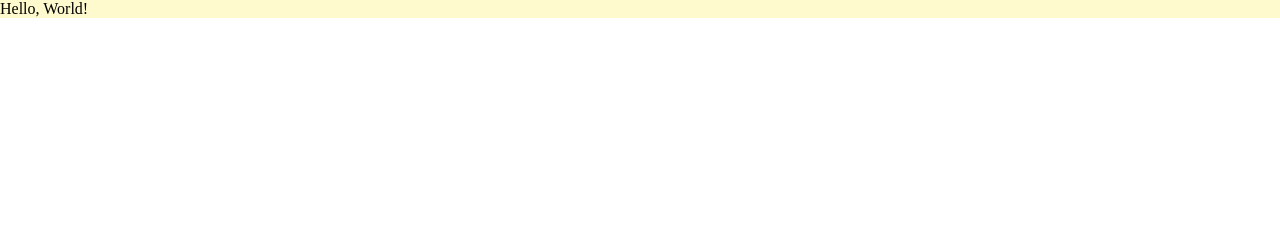
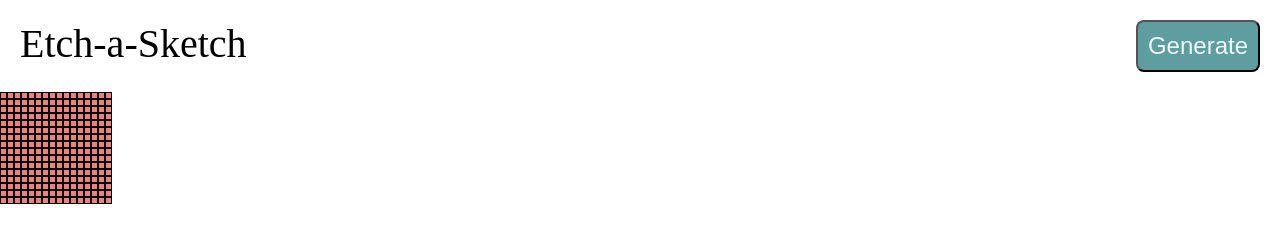
Before and after one commit to jeff-dillon/etch-a-sketch, a plain HTML site: page index.html in a window 1280 px wide. Drawn offline with Linux system fonts and the light colour scheme.

Commit message:
implemented basic functionality

```diff
--- a/index.html
+++ b/index.html
@@ -6,9 +6,13 @@
     <meta name="viewport" content="width=device-width, initial-scale=1.0">
     <script src="script.js" defer></script>
     <link rel="stylesheet" href="style.css">
-    <title>Document</title>
+    <title>Etch-a-Sketch</title>
 </head>
 <body>
+    <div class="header">
+        <div class="title">Etch-a-Sketch</div>
+        <div class="size"><button id="generate">Generate</button></div>
+    </div>
     <div class="grid-container"></div>
 </body>
 </html>
--- a/script.js
+++ b/script.js
@@ -1,15 +1,37 @@
-const gridContainer = document.querySelector(".grid-container");
-console.log(gridContainer);
-gridContainer.textContent = "Hello, World!";
+function toggleHighlight(e) {
+    e.srcElement.classList.add('highlight');
+}
 
-function toggleHighlight(e) {
-    console.log(e.srcElement);
-    if(e.srcElement.classList.contains('highlight')) {
-        e.srcElement.classList.remove('highlight');
-    } else {
-        e.srcElement.classList.add('highlight');
+function createGrid(numBoxes) {
+    const gridContainer = document.querySelector(".grid-container");
+    gridContainer.style.setProperty('--grid-rows', numBoxes);
+    gridContainer.style.setProperty('--grid-cols', numBoxes);
+    for(i = 0; i < numBoxes * numBoxes; i++) {
+        const div = document.createElement('div');
+        div.className = 'block';
+        div.addEventListener('mouseover', toggleHighlight);
+        gridContainer.appendChild(div);
     }
 }
 
-gridContainer.addEventListener('mouseover', toggleHighlight);
-gridContainer.addEventListener('mouseout', toggleHighlight);
+function clearGrid() {
+    const gridContainer = document.querySelector(".grid-container");
+    while(gridContainer.firstChild) {
+        gridContainer.removeChild(gridContainer.firstChild);
+    }
+}
+
+function promptForSize() {
+    let gridSize = 0;
+    do {
+        gridSize = parseInt(prompt("Enter grid size (1-100):"));
+    } while (isNaN(gridSize) || gridSize > 100 || gridSize < 1);
+    clearGrid();
+    createGrid(gridSize);
+}
+
+const generateBtn = document.querySelector("#generate");
+generateBtn.addEventListener('click', promptForSize);
+
+const defaultGridSize = 16;
+createGrid(defaultGridSize);
--- a/style.css
+++ b/style.css
@@ -1,3 +1,8 @@
+:root {
+    --grid-cols: 1;
+    --grid-rows: 1;
+}
+
 html, body, .viewport {
     width: 100%;
     height: 100%;
@@ -5,9 +10,38 @@ html, body, .viewport {
 }
 
 .grid-container {
-    display: flex;
+    display: grid;
+    grid-template-columns: repeat(var(--grid-cols), 1fr);
+    grid-template-rows: repeat(var(--grid-rows), 1fr);
+    max-width: max-content;
+}
+
+.block {
+    border: 1px solid black;
+    background-color: lightcoral;
+    height: 5px;
+    width: 5px;
 }
 
 .highlight {
     background-color: lemonchiffon;
 }
+
+.header {
+    padding: 20px;
+    display: flex;
+    justify-content: space-between;
+}
+
+.title {
+    font-size: 40px;
+}
+
+button {
+    background-color: cadetblue;
+    border-radius: 8px;
+    padding: 10px;
+    color: aliceblue;
+    font-size: x-large;
+
+}
```
